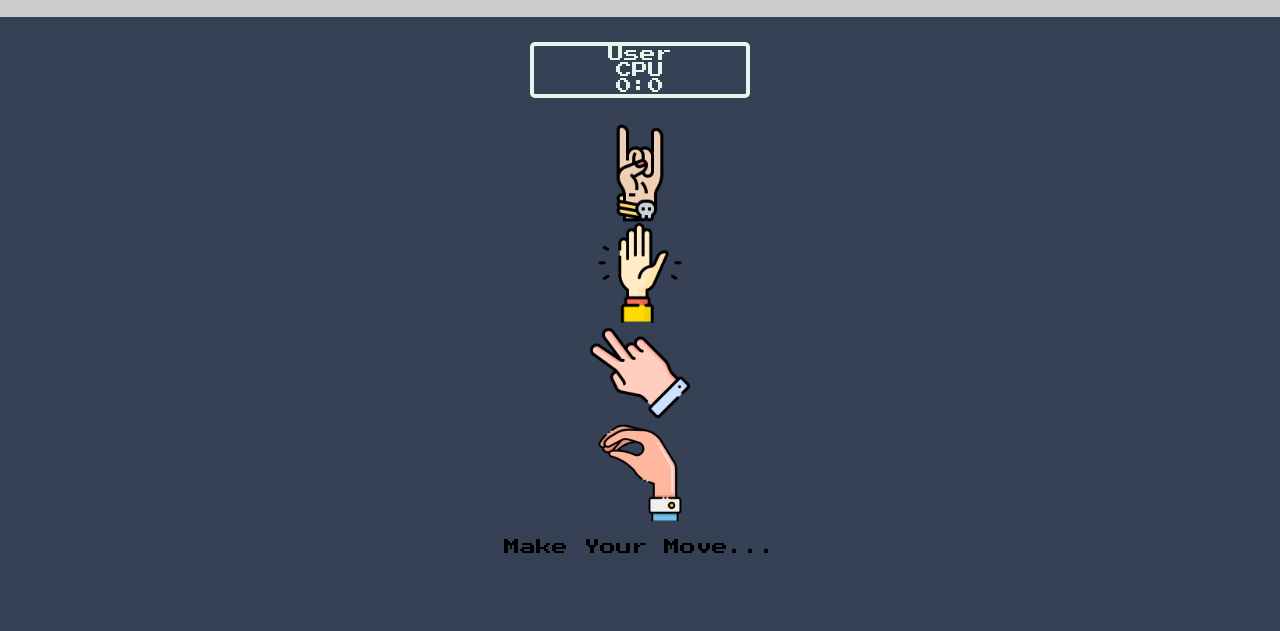
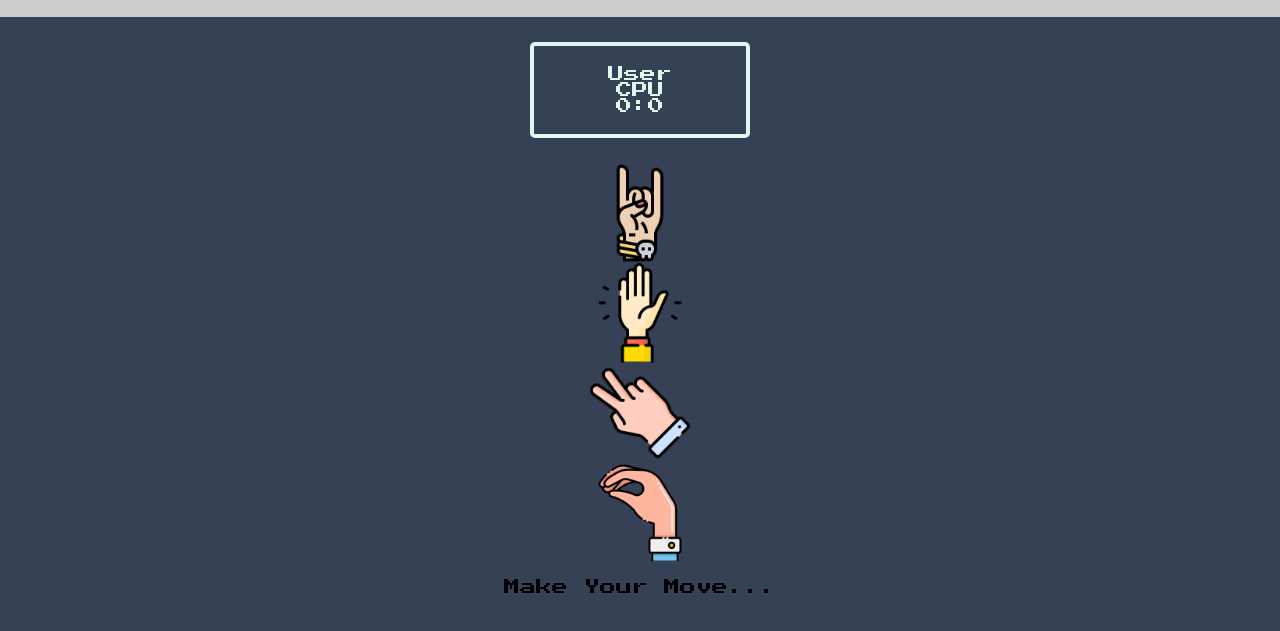
Before and after one commit to LeighAllenDev/RocktoSpock, a plain HTML site: page index.html in a window 1280 px wide. Shown: the part 55-686 px from the top of the page. Drawn offline with Linux system fonts and the light colour scheme.

Commit message:
fix: corrected spelling of padding in scores

```diff
--- a/assets/css/styles.css
+++ b/assets/css/styles.css
@@ -44,6 +44,6 @@ img {
     margin: 25px auto;
     color: #DFF8EB;
     text-align: center;
-    pad: 20px 30px;
+    padding: 20px 30px;
     position: relative;
 }
```
